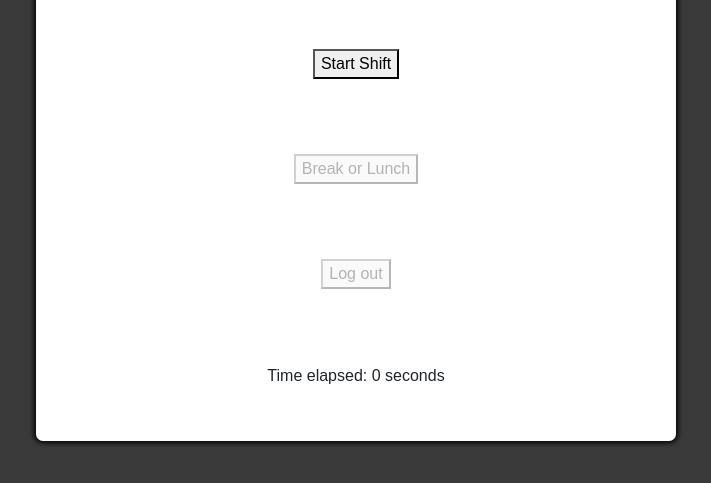
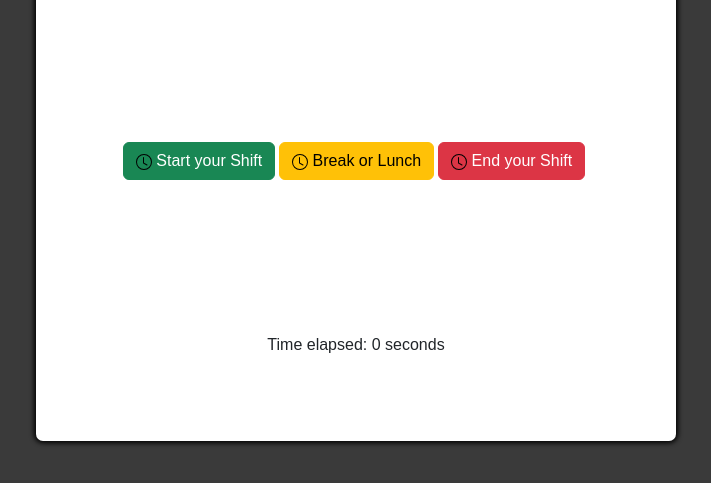
Before and after one commit to nereo-lopez/timeClock, a website: page frontEnd/timeClockMenu.html in a window 1280 px wide. Shown: the part 239-722 px from the top of the page, without its empty margins (284-995 px from the left). Drawn offline with nearby package versions, Linux system fonts and the light colour scheme.

Commit message:
Updated buttons. Added clock image.

```diff
--- a/frontEnd/timeClockMenu.html
+++ b/frontEnd/timeClockMenu.html
@@ -10,9 +10,11 @@
   <body>
     <main id="main-holder">
       <h1 id="login-header">Time Clock Menu</h1>
-      <button id="startTimer">Start Shift</button>
-      <button id="pauseTimer" disabled>Break or Lunch</button>
-      <button id="stopTimer" disabled>Log out</button>
+      <div class="d-flex flex-row mb-3">
+        <button id="startTimer" type="button" class="btn btn-success me-1"> <img src = "assets\svg\clock.svg" alt="clock"/> Start your Shift</button>
+        <button id="pauseTimer" type="button" class="btn btn-warning me-1"> <img src = "assets\svg\clock.svg" alt="clock"/> Break or Lunch</button>
+        <button id="stopTimer" type="button" class="btn btn-danger me-1"> <img src = "assets\svg\clock.svg" alt="clock"/> End your Shift</button>
+      </div>
       <p>Time elapsed: <span id="timer">0</span> seconds</p>
       <script src="timer.js"></script>
     </main>
--- a/frontEnd/timer.js
+++ b/frontEnd/timer.js
@@ -6,9 +6,9 @@ let isPaused = false;
 document.getElementById('startTimer').addEventListener('click', function() {
 
     if (isPaused) {
-        this.textContent = "Resume";
+        this.textContent = "Resume Shift";
     } else {
-        this.textContent = "Start";
+        this.textContent = "Start Shift";
     }
 
     this.disabled = true;
```
Also changed, not shown: frontEnd/assets/svg/clock.svg (added).
